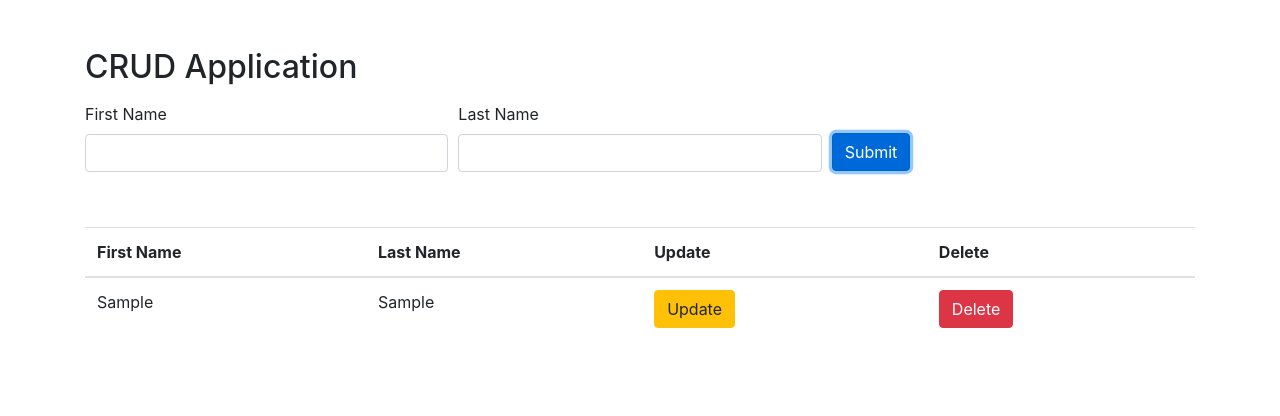
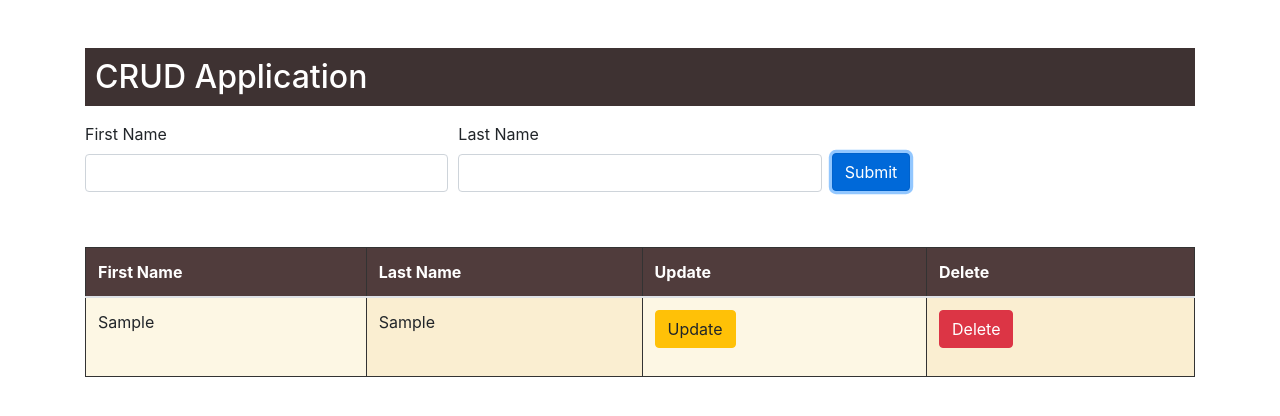
Before and after one commit to TushC2002/Assignment_K, a plain HTML site: page index.html in a window 1280 px wide. Both pictures are taken after typing "Sample", "Sample" into the empty fields and a click on the button "Submit". Drawn offline with nearby package versions, Linux system fonts and the light colour scheme.

Commit message:
css updated

```diff
--- a/styles.css
+++ b/styles.css
@@ -1,8 +1,3 @@
-
-body {
-    background-color: #f8f9fa;
-}
-
 .container {
     max-width: 800px;
 }
@@ -11,8 +6,19 @@ body {
     margin-bottom: 15px;
 }
 
+h2 {
+    font-weight: bold;
+    background-color: #3E3232;
+    padding: 10px;
+    margin-bottom: 20px;
+    color: #ffffff;
+}
+
 .table {
     margin-top: 20px;
+    background-color: #f0f1f2;
+    border-collapse: collapse;
+    width: 100%;
 }
 
 @media (max-width: 576px) {
@@ -25,5 +31,36 @@ body {
     margin-bottom: 3px;
     margin-right: 5px;
     margin-bottom: 1rem;
+}
 
+.table thead th {
+    background-color: #503C3C;
+    color: #ffffff;
+    border: 1px solid #333;
 }
+
+
+.table tbody td {
+    border: 1px solid #333;
+}
+
+
+.table tbody td:nth-child(1) {
+    background-color: #FDF7E4;
+}
+
+.table tbody td:nth-child(2) {
+    background-color: #FAEED1;
+}
+
+.form-control label {
+    font-weight: bold;
+}
+
+.table tbody td:nth-child(3) {
+    background-color: #FDF7E4;
+}
+
+.table tbody td:nth-child(4) {
+    background-color: #FAEED1;
+}
```
